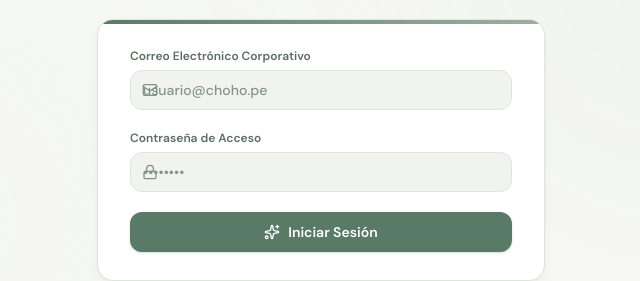
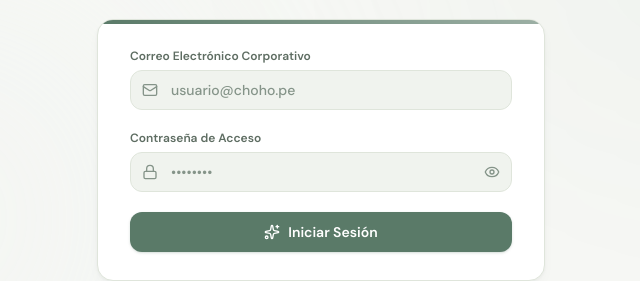
Before and after one commit to victoryari/choho-peru, a React (Vite) app: page / in a window 1280 px wide. Shown: the part 332-613 px from the top of the page, without its empty margins (319-959 px from the left). Built offline with nearby package versions, Linux system fonts and the light colour scheme.

Commit message:
fix(login): corregir padding de iconos en usuario y contraseña y añadir icono de ojito

```diff
--- a/src/App.tsx
+++ b/src/App.tsx
@@ -1,6 +1,6 @@
 import React, { useEffect, useState } from "react";
 import { BrowserRouter, Routes, Route, Navigate } from "react-router-dom";
-import { Lock, Mail, ShieldAlert, Sparkles, FolderSync } from "lucide-react";
+import { Lock, Mail, ShieldAlert, Sparkles, FolderSync, Eye, EyeOff } from "lucide-react";
 import { motion, AnimatePresence } from "motion/react";
 
 import { useAppStore, getUserPermissions, getDefaultRouteForUser } from "./store/useAppStore";
@@ -76,6 +76,7 @@ export default function App() {
 
   const [loginEmail, setLoginEmail] = useState("");
   const [loginPassword, setLoginPassword] = useState("");
+  const [showLoginPassword, setShowLoginPassword] = useState(false);
   const [loginError, setLoginError] = useState("");
   const [isLoggingIn, setIsLoggingIn] = useState(false);
 
@@ -603,7 +604,7 @@ export default function App() {
                     required
                     value={loginEmail}
                     onChange={e => setLoginEmail(e.target.value)}
-                    className="field appearance-none block pl-10 h-10 text-xs"
+                    className="field appearance-none block !pl-10 !pr-3.5 h-10 text-xs"
                     placeholder="usuario@choho.pe"
                   />
                 </div>
@@ -617,14 +618,23 @@ export default function App() {
                   </div>
                   <input
                     id="login-password"
-                    type="password"
+                    type={showLoginPassword ? "text" : "password"}
                     autoComplete="current-password"
                     required
                     value={loginPassword}
                     onChange={e => setLoginPassword(e.target.value)}
-                    className="field appearance-none block pl-10 h-10 text-xs"
+                    className="field appearance-none block !pl-10 !pr-10 h-10 text-xs"
                     placeholder="••••••••"
                   />
+                  <button
+                    type="button"
+                    onClick={() => setShowLoginPassword(prev => !prev)}
+                    aria-label={showLoginPassword ? "Ocultar contraseña" : "Mostrar contraseña"}
+                    className="absolute inset-y-0 right-0 pr-3 flex items-center text-ink-subtle hover:text-brand-fg cursor-pointer transition-colors"
+                    title={showLoginPassword ? "Ocultar contraseña" : "Ver contraseña"}
+                  >
+                    {showLoginPassword ? <EyeOff className="h-4 w-4" aria-hidden="true" /> : <Eye className="h-4 w-4" aria-hidden="true" />}
+                  </button>
                 </div>
               </div>
 
```
